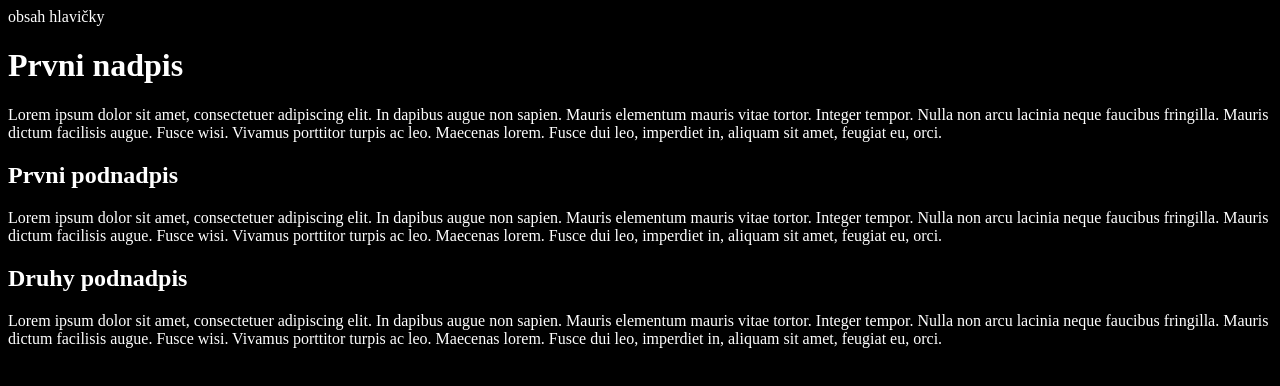
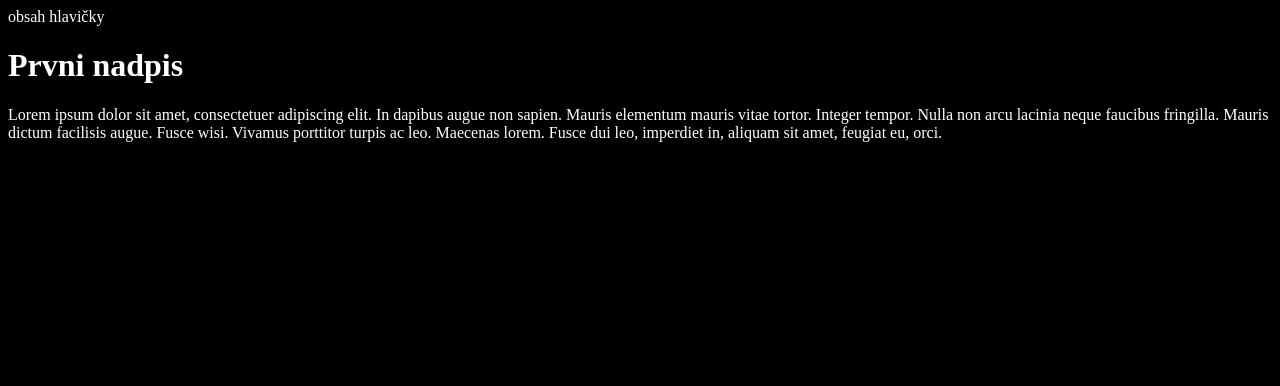
Before and after one commit to Petrnov321/github-demo, a plain HTML site: page index.html in a window 1280 px wide. Drawn offline with Linux system fonts and the light colour scheme.

Commit message:
zmšna oobsahu v souboru index.html

```diff
--- a/index.html
+++ b/index.html
@@ -8,11 +8,12 @@
 
     <body>
         <H1>Prvni nadpis</H1>
-	<P>Lorem ipsum dolor sit amet, consectetuer adipiscing elit. In dapibus augue non sapien. Mauris elementum mauris vitae tortor. Integer tempor. Nulla non arcu lacinia neque faucibus fringilla. Mauris dictum facilisis augue. Fusce wisi. Vivamus porttitor turpis ac leo. Maecenas lorem. Fusce dui leo, imperdiet in, aliquam sit amet, feugiat eu, orci. </P>
+	<P>Lorem ipsum dolor sit amet, consectetuer adipiscing elit.
+    In dapibus augue non sapien. Mauris elementum mauris vitae tortor.
+    Integer tempor. Nulla non arcu lacinia neque faucibus fringilla.
+    Mauris dictum facilisis augue. Fusce wisi. Vivamus porttitor turpis ac leo.
+    Maecenas lorem. Fusce dui leo, imperdiet in, aliquam sit amet, feugiat eu, orci. </P>
 
-	<H2>Prvni podnadpis</H2>
-<P>Lorem ipsum dolor sit amet, consectetuer adipiscing elit. In dapibus augue non sapien. Mauris elementum mauris vitae tortor. Integer tempor. Nulla non arcu lacinia neque faucibus fringilla. Mauris dictum facilisis augue. Fusce wisi. Vivamus porttitor turpis ac leo. Maecenas lorem. Fusce dui leo, imperdiet in, aliquam sit amet, feugiat eu, orci. </P>
-	<H2>Druhy podnadpis</H2>
-<P>Lorem ipsum dolor sit amet, consectetuer adipiscing elit. In dapibus augue non sapien. Mauris elementum mauris vitae tortor. Integer tempor. Nulla non arcu lacinia neque faucibus fringilla. Mauris dictum facilisis augue. Fusce wisi. Vivamus porttitor turpis ac leo. Maecenas lorem. Fusce dui leo, imperdiet in, aliquam sit amet, feugiat eu, orci. </P>
+
     </body>
 </html>
```
